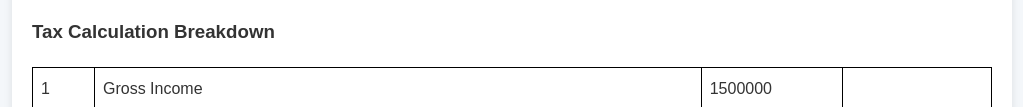
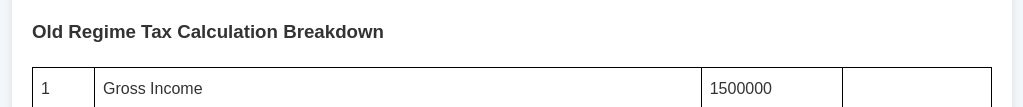
Before and after one commit to ankit-75/ankit-75.github.io, a plain HTML site: page index.html in a window 1280 px wide. Both pictures are taken after a click on the button "Calculate Tax". Shown: the part 1088-1195 px from the top of the page, without its empty margins (128-1151 px from the left). Drawn offline with Linux system fonts and the light colour scheme; no server answers.

Commit message:
header change and HRA removed

```diff
--- a/index.html
+++ b/index.html
@@ -59,30 +59,7 @@
 
         <!-- Right Section (New Tax Regime) -->
         <section class="tax-regime new-regime">
-            <!-- New HRA Calculation Section -->
-          <!-- <h2>HRA Calculation</h2>
-          <form id="hraForm">
-            <div class="form-group">
-              <label for="basicSalary">Basic Salary (₹):</label>
-              <input type="number" id="basicSalary" name="basicSalary" value="0">
-            </div>
-            <div class="form-group">
-              <label for="hraPaid">HRA Paid (₹):</label>
-              <input type="number" id="hraPaid" name="hraPaid" value="0">
-            </div>
-            <div class="form-group">
-              <label for="rentPaid">Rent Paid (₹):</label>
-              <input type="number" id="rentPaid" name="rentPaid" value="0">
-            </div>
-          </form> -->
-          <!-- <h2>New Tax Regime</h2>
-          <form id="newTaxForm">
-            <div class="form-group">
-              <label for="incomeNew">Annual Income (₹):</label>
-              <input type="number" id="incomeNew" name="incomeNew" value="1500000" required>
-            </div>
-            <button type="button" onclick="calculateTax()">Calculate Tax</button>
-          </form> -->
+
         </section>
       </div>
       <br>
@@ -103,26 +80,26 @@
       </div>
       <div class="results-container">
         <div id="taxBreakdown">
-            <h3>Tax Calculation Breakdown</h3>
+            <h3 id="oldTaxCalculation"></h3>
             <table id="oldRegimeTaxBreakbownTable">
               <tbody id="oldRegimeTaxBreakbownBody"></tbody>
             </table>
 
             <!-- Old Regime Tax Breakdown -->
-            <h4>Old Regime Tax Slabs</h4>
+            <h4 id="oldSlabCalculation"></h4>
             <table id="oldRegimeTable">
               <thead id="oldRegimeBreakdownHead">
 
               </thead>
               <tbody id="oldRegimeBreakdown"></tbody>
             </table>
-            <br>
-            <h3>Tax Calculation Breakdown</h3>
+
+            <h3 id="newTaxCalculation"></h3>
             <table id="newRegimeTaxBreakbownTable">
               <tbody id="newRegimeTaxBreakbownBody"></tbody>
             </table>
             <!-- New Regime Tax Breakdown -->
-            <h4>New Regime Tax Slabs</h4>
+            <h4 id="newSlabCalculation"></h4>
             <table id="newRegimeTable">
               <thead id="newRegimeBreakdownHead">
 
--- a/scripts.js
+++ b/scripts.js
@@ -294,6 +294,20 @@ function calculateTax() {
   const taxBreakupResultNew =  taxBreakupNew(incomeNew, 75000,  newTaxResults)
 
 
+
+  const oldTaxCalculation = document.getElementById("oldTaxCalculation");
+  oldTaxCalculation.innerHTML = 'Old Regime Tax Calculation Breakdown';
+
+  const oldSlabCalculation = document.getElementById("oldSlabCalculation");
+  oldSlabCalculation.innerHTML = 'Tax Slabs Calculation';
+
+  const newTaxCalculation = document.getElementById("newTaxCalculation");
+  newTaxCalculation.innerHTML = 'New Regime Tax Calculation Breakdown';
+
+  const newSlabCalculation = document.getElementById("newSlabCalculation");
+  newSlabCalculation.innerHTML = 'Tax Slabs Calculation';
+
+
   // Display HRA Exemption
   //document.getElementById('hraExemption').textContent = `HRA Exemption: ₹${hraExemption.toFixed(2)}`;
 
--- a/styles.css
+++ b/styles.css
@@ -101,6 +101,7 @@ table {
   width: 100%;
   border-collapse: collapse;
   margin-top: 20px;
+  margin-bottom: 20px;
 }
 table, th, td {
   border: 1px solid black;
```
